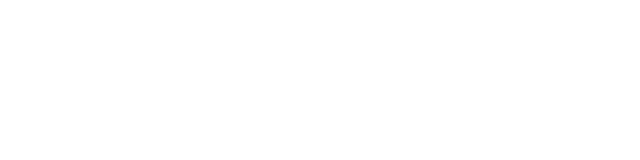
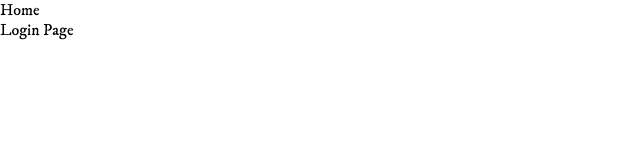
Before and after one commit to paolarosa/frontend-projeto-final-colecionador, a React (Create React App) app: page / in a window 1280 px wide. Before the commit this address had no page. Shown: the top 160 px of the page, without its empty margins (0-640 px from the left). Built offline with nearby package versions, Linux system fonts and the light colour scheme.

Commit message:
create homepage template

```diff
--- /dev/null
+++ b/src/pages/Home/index.tsx
@@ -0,0 +1,13 @@
+import { Link } from "react-router-dom"
+
+const Home = () => {
+
+    return (
+        <>
+        <p>Home</p>
+        <Link to="/login">Login Page</Link>
+        </>
+    )
+}
+
+export default Home
--- a/src/routes/index.tsx
+++ b/src/routes/index.tsx
@@ -1,13 +1,15 @@
-import { Route, Routes } from "react-router-dom";
+import { Navigate, Route, Routes } from "react-router-dom";
 import { LoginRigisterProvider } from "../contexts/contexLoginRegister";
 import Login from "../pages/Login";
+import Home from "../pages/Home"
 
 export const RoutesMain: any = () => {
   return (
     <Routes>
+      <Route path="/" element={<Home />} />
       <Route element={<LoginRigisterProvider />}>
         <Route path="/login" element={<Login />} />
-
+        <Route path="*" element={<Navigate to="/" />} />
       </Route>
     </Routes>
   );
```
